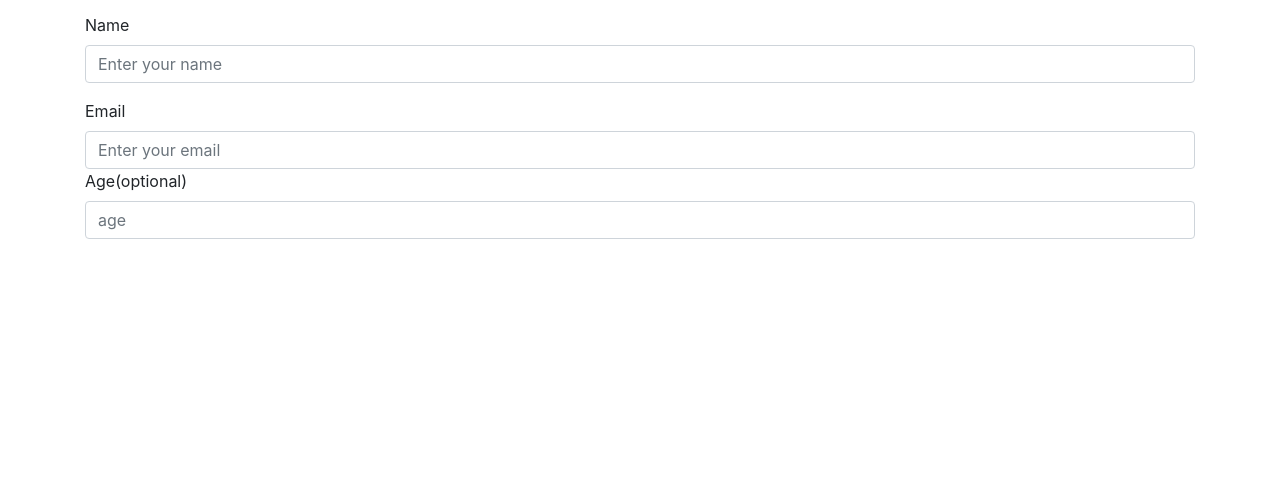
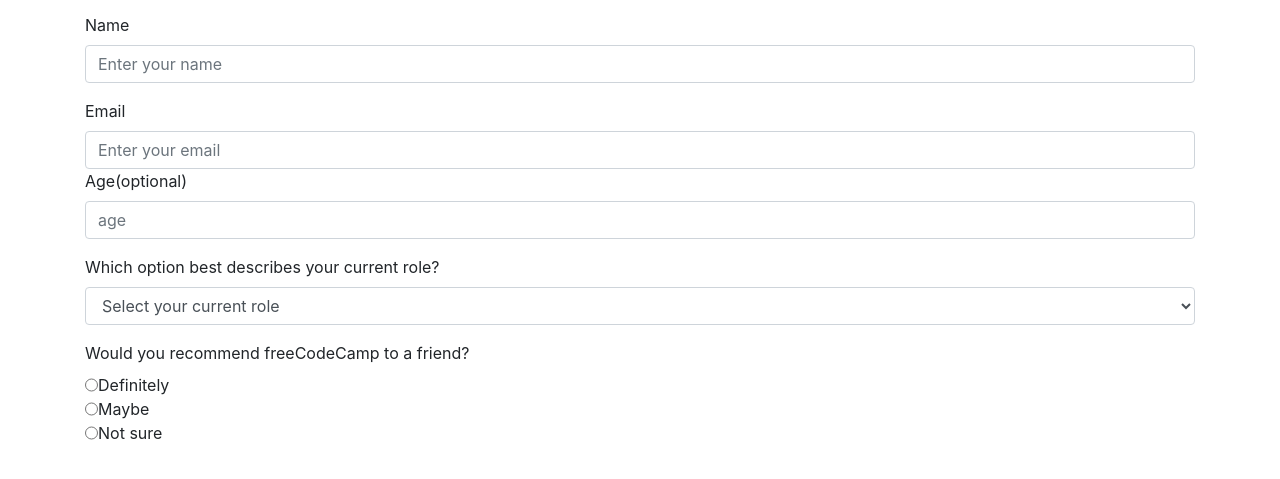
Before and after one commit to obiaw/obia-mauricio, a plain HTML site: page index.html in a window 1280 px wide. Shown: the part 83-562 px from the top of the page. Drawn offline with nearby package versions, Linux system fonts and the light colour scheme.

Commit message:
added select box and radio buttons

```diff
--- a/index.html
+++ b/index.html
@@ -26,7 +26,30 @@
             </div>
             <div class="form-group">
               <label class="form-control-label">Age(optional)</label>
-              <input id="number" type="number" class="form-control" placeholder="age">
+              <input id="number" name="number" maxlength="3" size="2" min="1" max="100" type="number" class="form-control" placeholder="age" />
+            </div>
+            <div class="form-group">
+              <label class="form-control-label">Which option best describes your current role?</label>
+              <select class="form-control" id="dropdown">
+                <option value="">Select your current role</option>
+                <option value="Student">Student</option>
+                <option value="Full Time Job">Full Time Job</option>
+                <option value="Full Time Learner">Full Time Learner</option>
+                <option value="Prefer not to say">Prefer not to say</option>
+                <option value="other">Other</option>
+              </select>
+            </div>
+            <div class="form-group">
+              <label class="form-control-label">Would you recommend freeCodeCamp to a friend?</label>
+              <div class="input-group">
+                <input type="radio"  name="definitely"/> Definitely
+              </div>
+              <div class="input-group">
+                <input type="radio"  name="maybe"/> Maybe
+              </div>
+              <div class="input-group">
+                <input type="radio"  name="notsure"/> Not sure
+              </div>
             </div>
           </form>
         </div>
```
